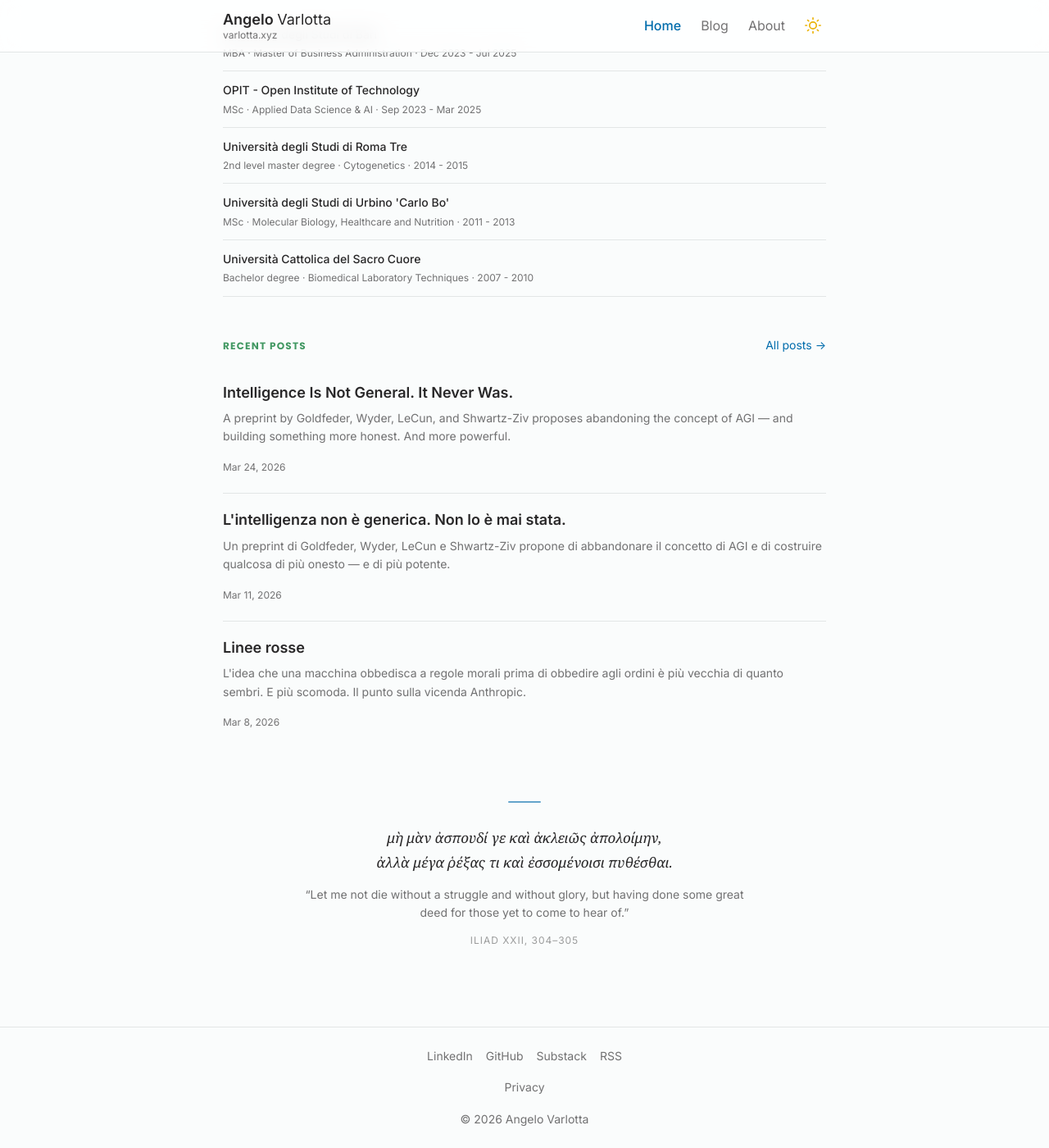
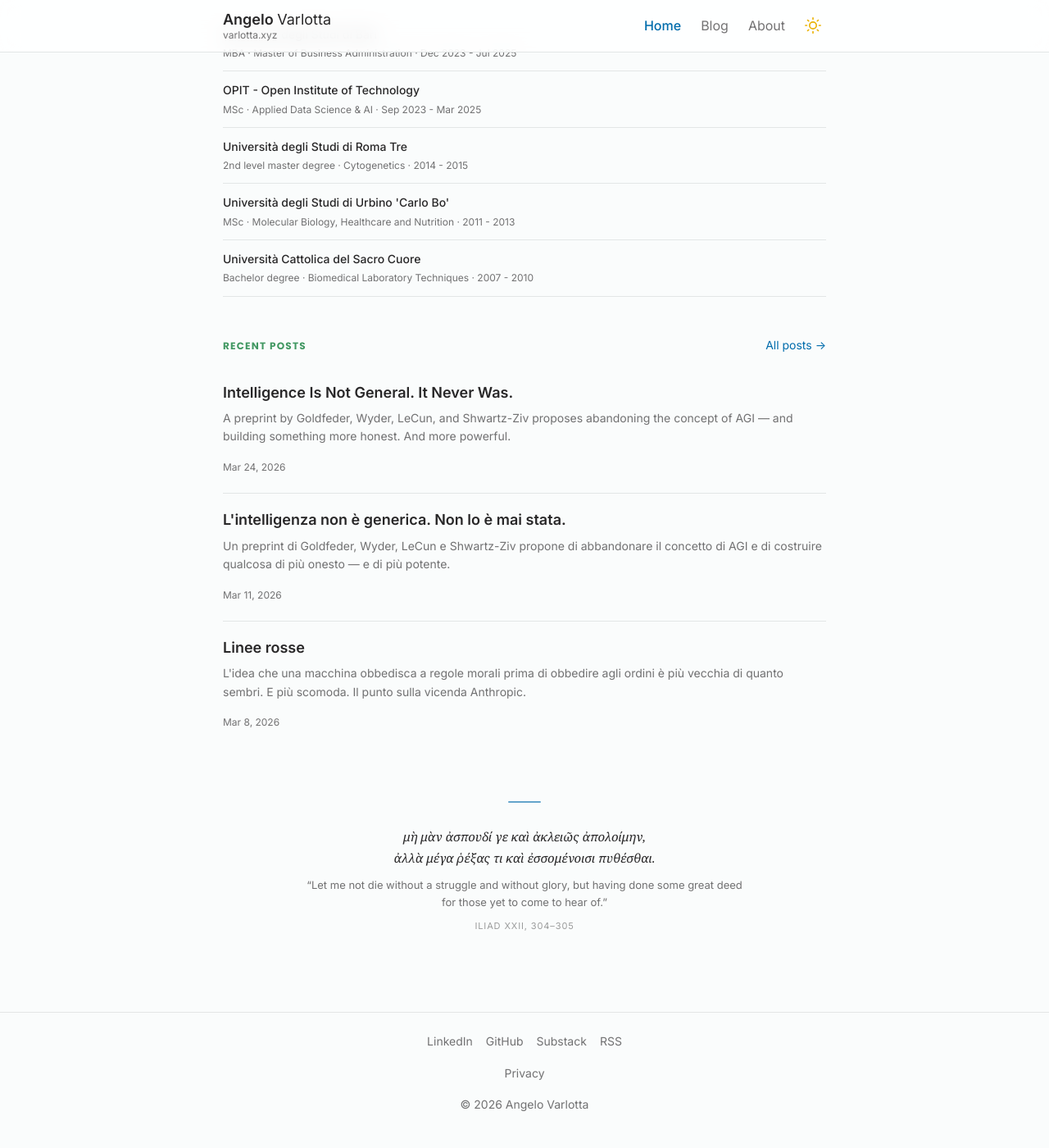
Before and after one commit to varlottaang/varlottaang.github.io, a Jekyll site: the page built from index.html, in a window 1280 px wide and 1400 px high, scrolled down 876 px. Shown: the whole window at 82% size. Built offline with Jekyll 4.4.1, drawn with Linux system fonts in a browser that asks for light colours.

Commit message:
style: make the homepage epigraph smaller
Co-Authored-By: Claude Opus 5.5 <noreply@anthropic.com>
Claude-Session: https://claude.ai/code/session_01NaQigNby3uKNfLJZko3biZ

```diff
--- a/assets/css/main.css
+++ b/assets/css/main.css
@@ -126,14 +126,14 @@ section { margin-bottom: 3rem; }
 .epigraph blockquote { margin: 0; }
 .epigraph .verse {
   margin: 0; font-family: "Noto Serif", Georgia, "Times New Roman", serif; font-style: italic;
-  font-size: 1.0625rem; line-height: 1.8; color: var(--text);
+  font-size: .9375rem; line-height: 1.75; color: var(--text);
 }
 .epigraph .verse span { display: block; }
-.epigraph .translation { margin: .75rem 0 0; font-size: .875rem; line-height: 1.6; color: var(--muted); }
+.epigraph .translation { margin: .625rem 0 0; font-size: .8125rem; line-height: 1.6; color: var(--muted); }
 .epigraph figcaption {
-  margin-top: .75rem; font-size: .75rem; letter-spacing: .08em; text-transform: uppercase; color: var(--faint);
+  margin-top: .625rem; font-size: .6875rem; letter-spacing: .08em; text-transform: uppercase; color: var(--faint);
 }
-@media (max-width: 30rem) { .epigraph .verse { font-size: 1rem; } }
+@media (max-width: 30rem) { .epigraph .verse { font-size: .875rem; } }
 
 /* Post lists */
 .post-list { list-style: none; margin: 0; padding: 0; }
```
